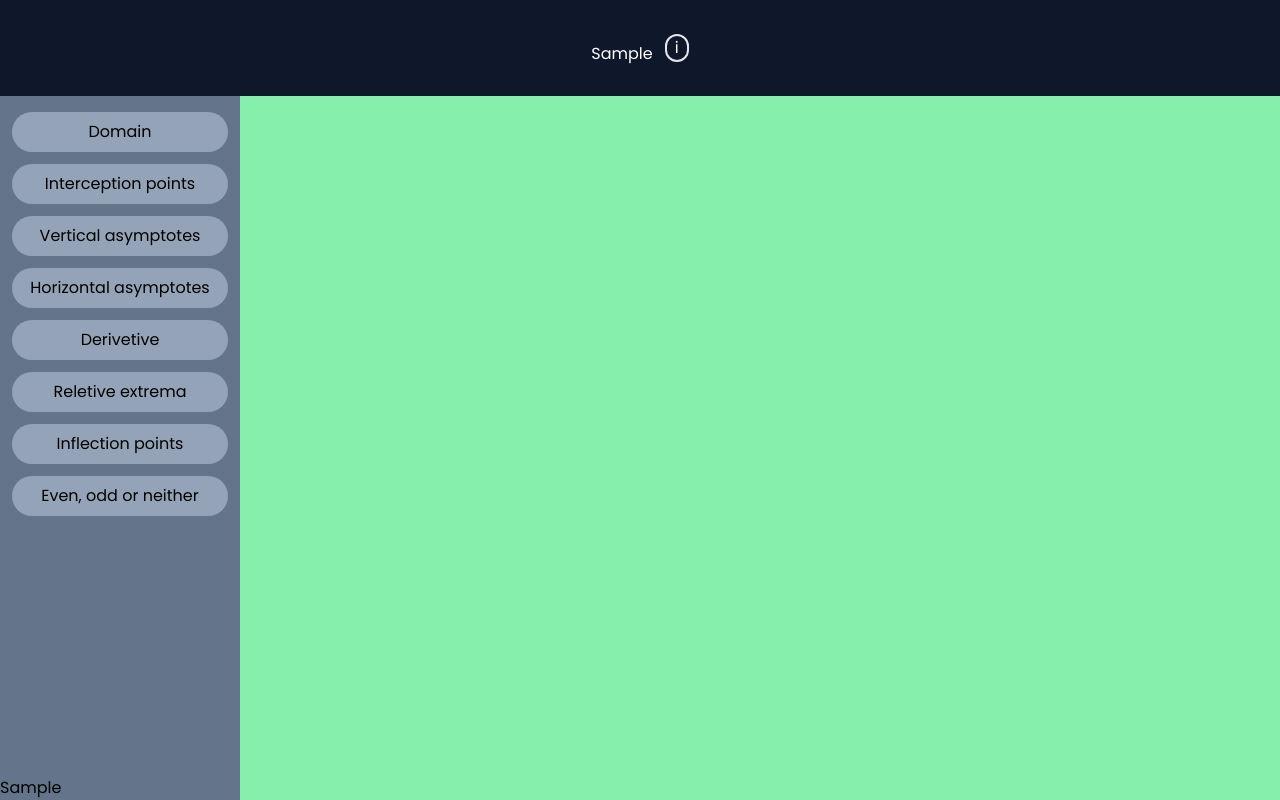
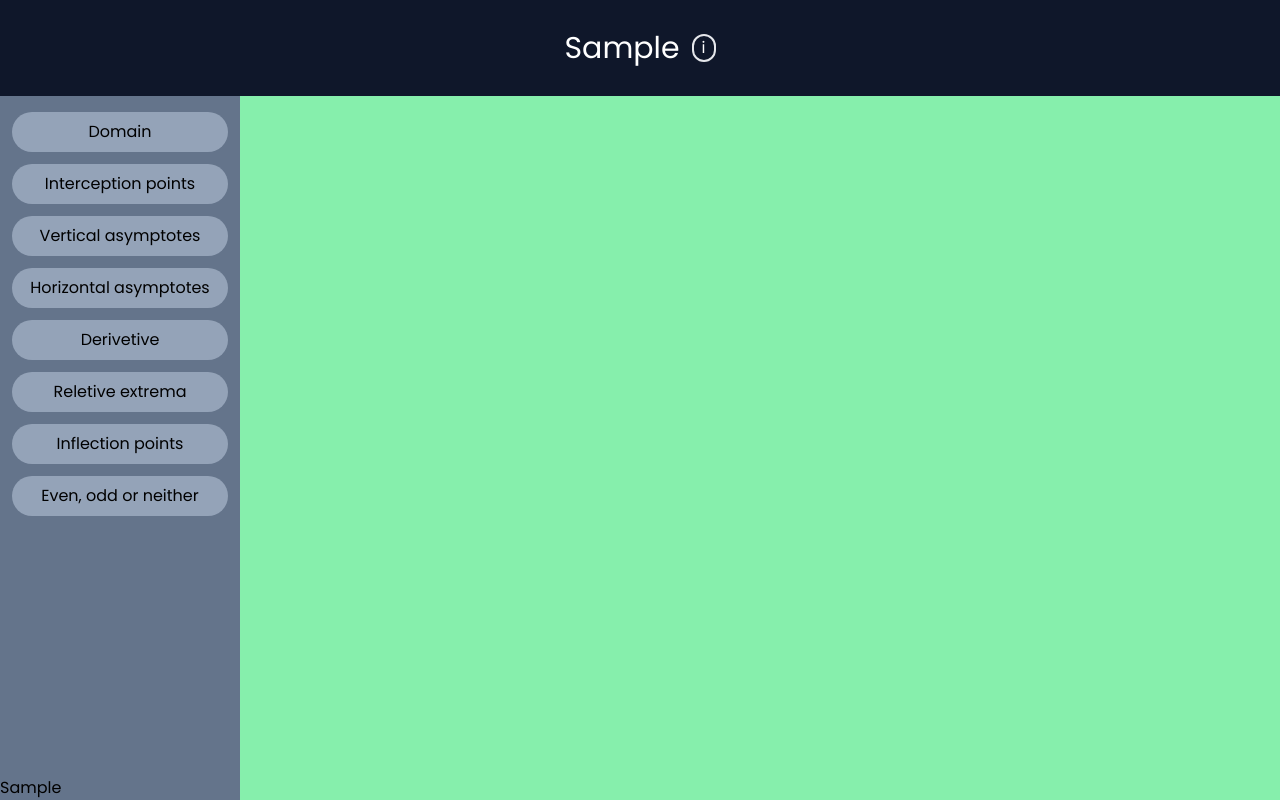
Before and after one commit to GuyOz5252/function-calculator, a React (Create React App) app: page / in a window 1280 px wide. Both pictures are taken after typing "Sample" into the empty fields and a click on the button "Calculate". Built offline with nearby package versions, Linux system fonts and the light colour scheme.

Commit message:
first commit from 2nd device. adjusted font size of function to calculate

```diff
--- a/src/components/header/Header.jsx
+++ b/src/components/header/Header.jsx
@@ -33,12 +33,12 @@ const Header = ({ callbackFunction }) => {
 				</div>
 			) : (
 				<div className=" h-2/5 flex justify-center items-center flex-nowrap mb-6 md:mb-0">
-					<div className="text-center text-white h-7 rounded-full md:rounded-r-none w-full mt-4">
+					<div className="text-center text-3xl md:leading-3 text-white h-7 rounded-full md:rounded-r-none w-full mt-4">
 						{functionToCalculate}
 					</div>
 					<button
 						onClick={clickedEdit}
-						className="text-white h-7 text-center leading-none rounded-full border-2 px-2 mt-3 md:mt-0 ml-3"
+						className="text-white h-7 text-center rounded-full border-2 px-2 mt-5 md:mt-0 ml-3 "
 					>
 						i
 					</button>
```
